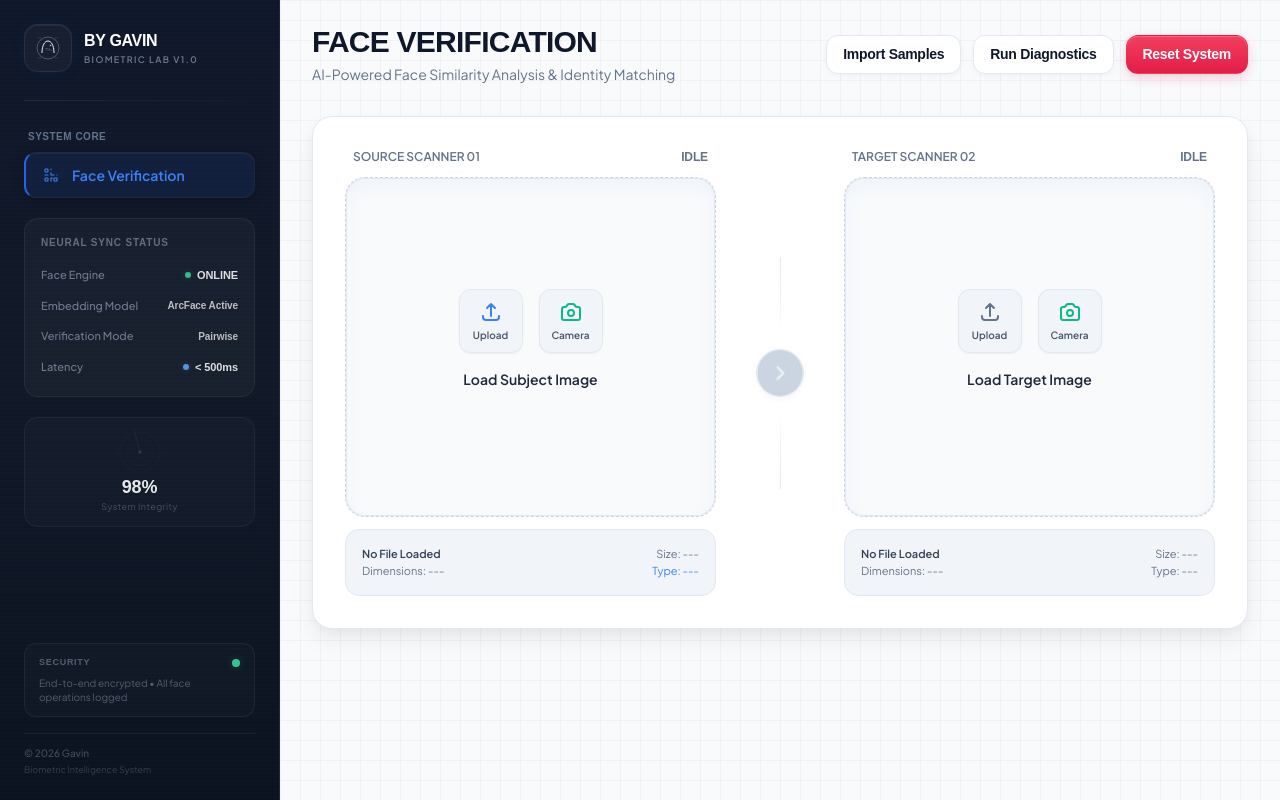
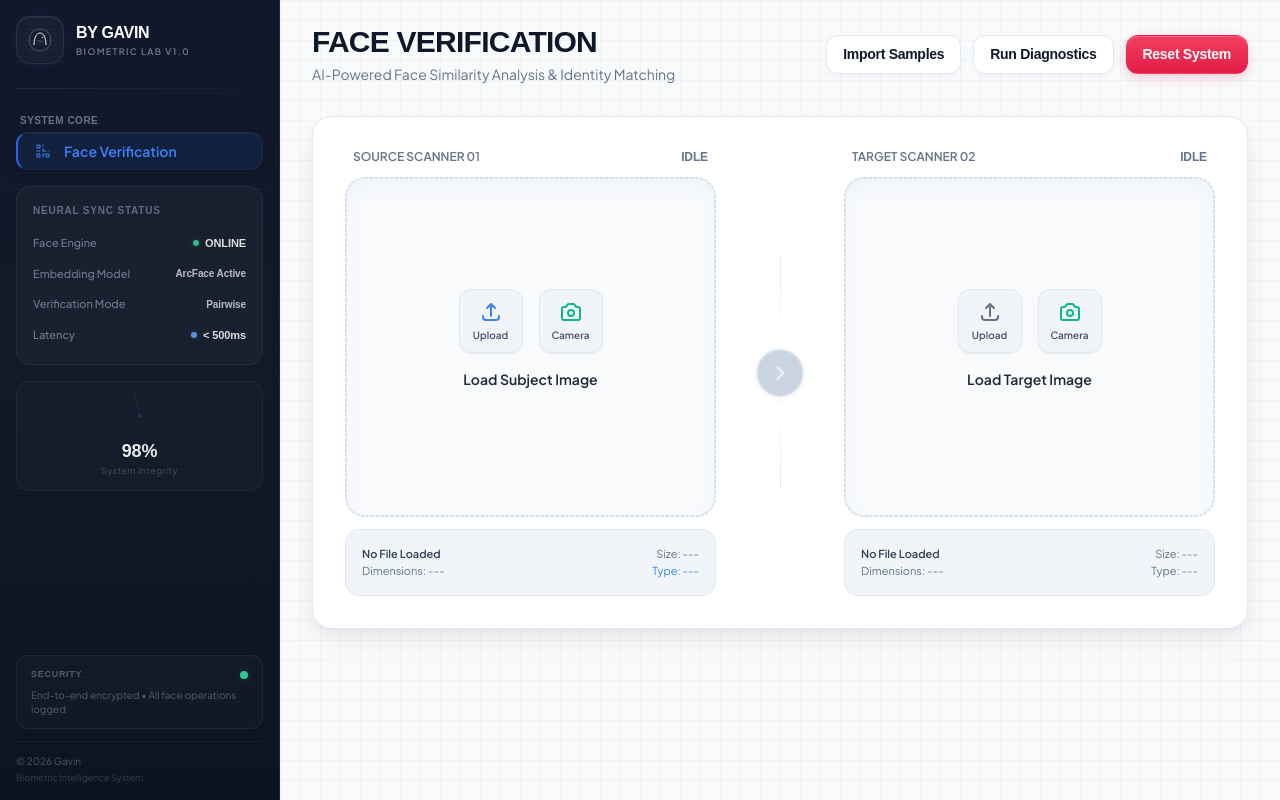
Before and after one commit to GavinArdhijaya91/Face-Verification-v1, a FastAPI app: page / in a window 1280 px wide. Run offline with FastAPI, Linux system fonts and the light colour scheme; some libraries are stand-ins or nearby versions; some web fonts are replaced.

Commit message:
UI tweak: reduce sidebar padding to prevent scrollable layout at 100% zoom

```diff
--- a/app/templates/index.html
+++ b/app/templates/index.html
@@ -63,7 +63,7 @@
 
     <!-- Mobile Drawer Panel -->
     <div id="mobile-drawer" class="mobile-drawer lg:hidden">
-        <div class="flex flex-col gap-5 flex-1">
+        <div class="flex flex-col gap-3 flex-1">
 
             <!-- Drawer Brand & Close Button -->
             <div class="flex items-center justify-between">
@@ -104,13 +104,13 @@
             <div class="sidebar-divider"></div>
 
             <!-- Drawer Navigation -->
-            <nav class="flex flex-col gap-4">
+            <nav class="flex flex-col gap-3">
                 <div>
-                    <p class="nav-section-title text-[10px] text-slate-500 uppercase tracking-wider font-bold mb-2">
+                    <p class="nav-section-title text-[10px] text-slate-500 uppercase tracking-wider font-bold mb-1">
                         System Core</p>
                     <div class="flex flex-col gap-1">
                         <a href="/"
-                            class="nav-item nav-item-active flex items-center gap-3 px-4 py-3 rounded-xl sidebar-card text-sm text-blue-500 drawer-nav-link">
+                            class="nav-item nav-item-active flex items-center gap-3 px-4 py-2 rounded-xl sidebar-card text-sm text-blue-500 drawer-nav-link">
                             <svg class="w-5 h-5 shrink-0" viewBox="0 0 24 24" fill="none" stroke="currentColor">
                                 <path stroke-linecap="round" stroke-linejoin="round"
                                     d="M12 4v1m6 11h2m-6 0h-2v4m0-11v3m0 0h.01M12 12h4.01M16 20h4M4 12h4m12 0h.01M5 8h2a1 1 0 001-1V5a1 1 0 00-1-1H5a1 1 0 00-1 1v2a1 1 0 001 1zm0 12h2a1 1 0 001-1v-2a1 1 0 00-1-1H5a1 1 0 00-1 1v2a1 1 0 001 1zm12 0h2a1 1 0 001-1v-2a1 1 0 00-1-1h-2a1 1 0 00-1 1v2a1 1 0 001 1z" />
@@ -166,7 +166,7 @@
         </div>
 
         <!-- Drawer Bottom -->
-        <div class="flex-shrink-0 flex flex-col gap-4 pt-4">
+        <div class="flex-shrink-0 flex flex-col gap-3 pt-3">
             <div class="security-card">
                 <div class="security-card-header">
                     <span class="security-card-title">Security</span>
@@ -186,8 +186,8 @@
         class="sidebar-lab hidden lg:flex w-full lg:w-[280px] flex-col shrink-0 lg:h-screen lg:sticky lg:top-0 z-40 border-r border-[#1E293B]">
 
         <!-- Scrollable top section -->
-        <div class="flex-1 min-h-0 overflow-y-auto px-6 pt-6 pb-2 custom-scrollbar">
-            <div class="flex flex-col gap-5">
+        <div class="flex-1 min-h-0 overflow-y-auto px-4 pt-4 pb-2 custom-scrollbar">
+            <div class="flex flex-col gap-4">
 
                 <!-- Brand Logo -->
                 <div class="flex items-center gap-3">
@@ -220,13 +220,13 @@
                 <div class="sidebar-divider"></div>
 
                 <!-- Navigation -->
-                <nav class="flex flex-col gap-4">
+                <nav class="flex flex-col gap-3">
                     <div>
-                        <p class="nav-section-title text-[10px] text-slate-500 uppercase tracking-wider font-bold mb-2">
+                        <p class="nav-section-title text-[10px] text-slate-500 uppercase tracking-wider font-bold mb-1">
                             System Core</p>
                         <div class="flex flex-col gap-1">
                             <a href="/"
-                                class="nav-item nav-item-active flex items-center gap-3 px-4 py-3 rounded-xl sidebar-card text-sm text-blue-500">
+                                class="nav-item nav-item-active flex items-center gap-3 px-4 py-2 rounded-xl sidebar-card text-sm text-blue-500">
                                 <svg class="w-5 h-5 shrink-0" viewBox="0 0 24 24" fill="none" stroke="currentColor">
                                     <path stroke-linecap="round" stroke-linejoin="round"
                                         d="M12 4v1m6 11h2m-6 0h-2v4m0-11v3m0 0h.01M12 12h4.01M16 20h4M4 12h4m12 0h.01M5 8h2a1 1 0 001-1V5a1 1 0 00-1-1H5a1 1 0 00-1 1v2a1 1 0 001 1zm0 12h2a1 1 0 001-1v-2a1 1 0 00-1-1H5a1 1 0 00-1 1v2a1 1 0 001 1zm12 0h2a1 1 0 001-1v-2a1 1 0 00-1-1h-2a1 1 0 00-1 1v2a1 1 0 001 1z" />
@@ -284,7 +284,7 @@
         </div>
 
         <!-- Bottom section (sticky) -->
-        <div class="flex-shrink-0 flex flex-col gap-4 px-6 pb-6">
+        <div class="flex-shrink-0 flex flex-col gap-3 px-4 pb-4">
 
             <!-- Security Card -->
             <div class="security-card">
```
Also changed, not shown: app/templates/result.html (+11 -11 lines).
